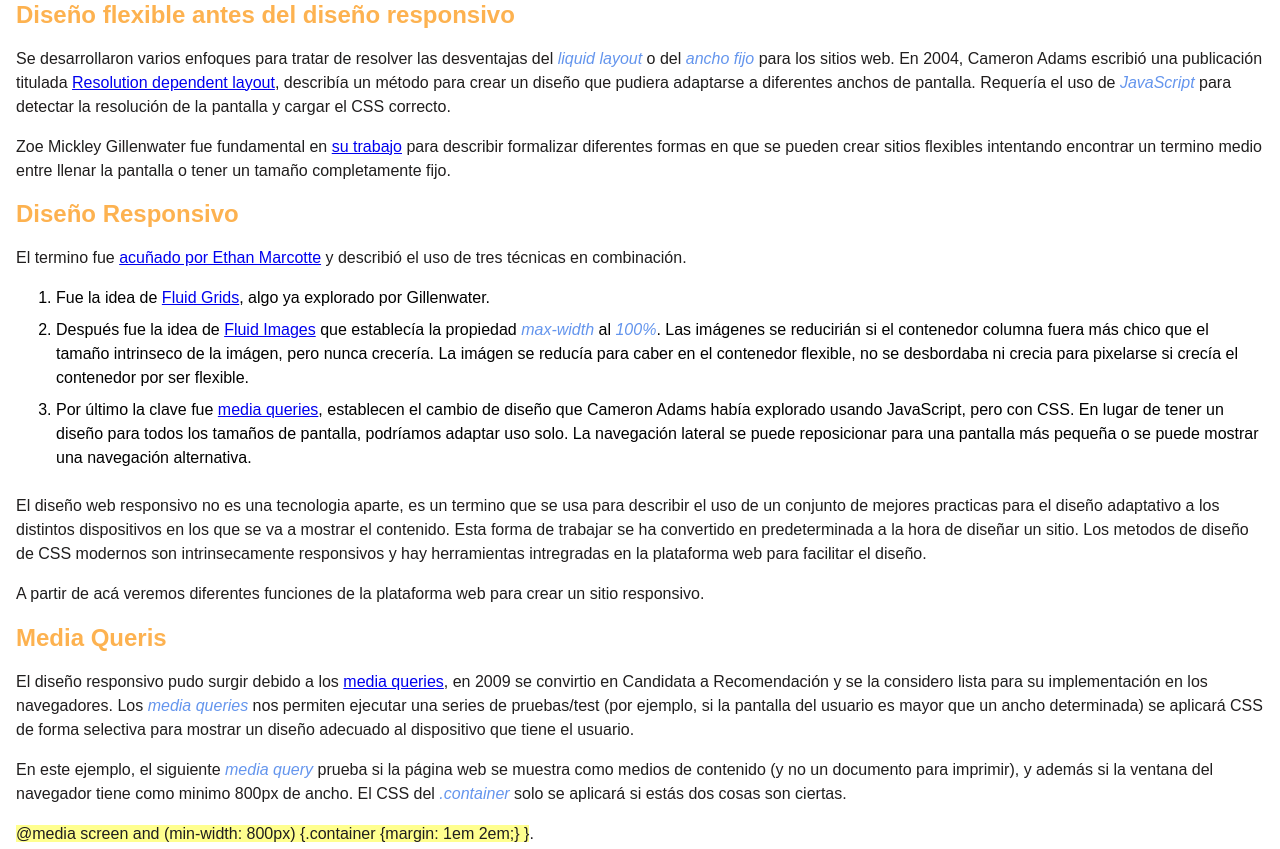
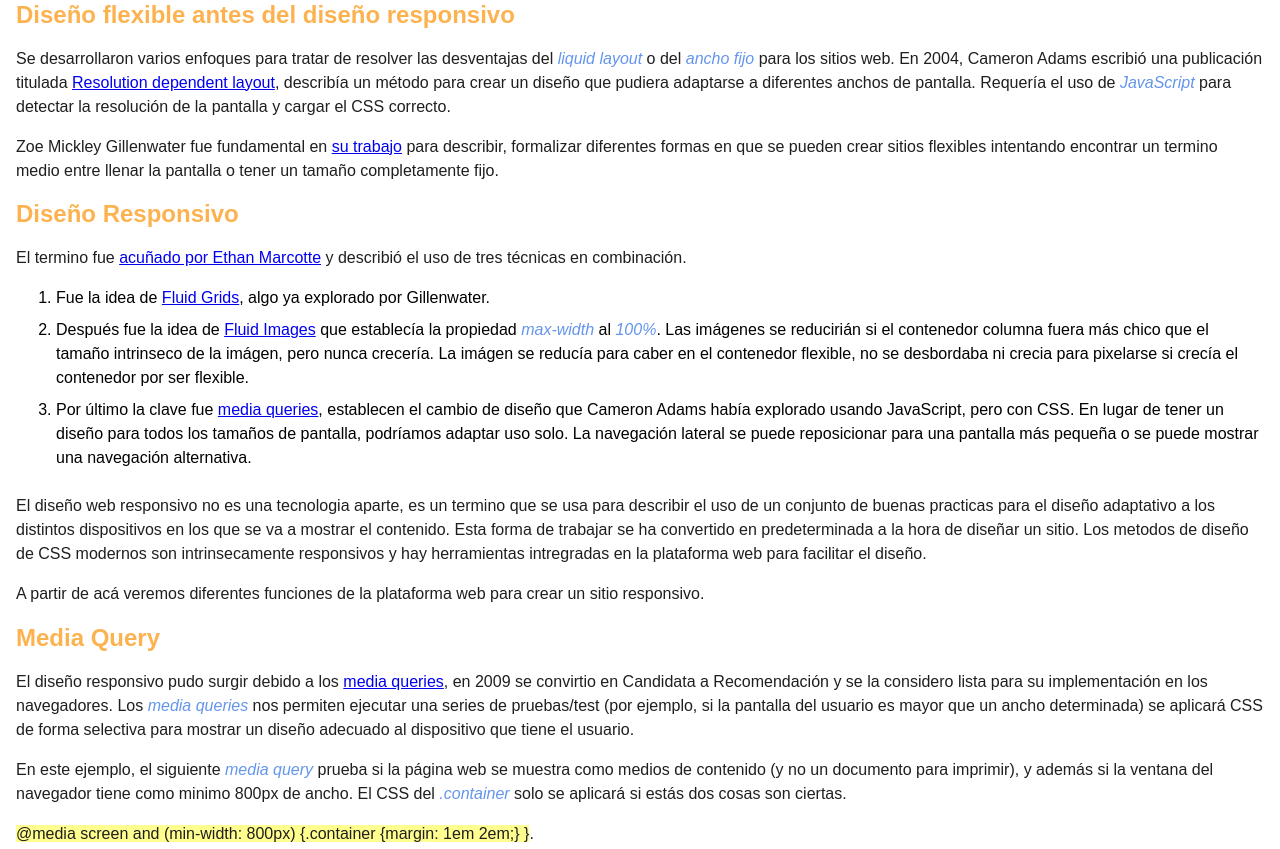
Before and after one commit to ivanepais/css-layout, a plain HTML site: page responsive-desing/index.html in a window 1280 px wide. Shown: the part 596-1445 px from the top of the page. Drawn offline with Linux system fonts and the light colour scheme.

Commit message:
correcciones

```diff
--- a/responsive-desing/index.html
+++ b/responsive-desing/index.html
@@ -21,7 +21,7 @@
 
 	<h2>Diseño flexible antes del diseño responsivo</h2>
 	<p>Se desarrollaron varios enfoques para tratar de resolver las desventajas del <em>liquid layout</em> o del <em>ancho fijo</em> para los sitios web. En 2004, Cameron Adams escribió una publicación titulada <a href="https://www.themaninblue.com/writing/perspective/2004/09/21/">Resolution dependent layout</a>, describía un método para crear un diseño que pudiera adaptarse a diferentes anchos de pantalla. Requería el uso de <em>JavaScript</em> para detectar la resolución de la pantalla y cargar el CSS correcto.</p>
-	<p>Zoe Mickley Gillenwater fue fundamental en <a href="https://zomigi.com/blog/voices-that-matter-slides-available/">su trabajo</a> para describir formalizar diferentes formas en que se pueden crear sitios flexibles intentando encontrar un termino medio entre llenar la pantalla o tener un tamaño completamente fijo.</p>
+	<p>Zoe Mickley Gillenwater fue fundamental en <a href="https://zomigi.com/blog/voices-that-matter-slides-available/">su trabajo</a> para describir, formalizar diferentes formas en que se pueden crear sitios flexibles intentando encontrar un termino medio entre llenar la pantalla o tener un tamaño completamente fijo.</p>
 
 	<h2>Diseño Responsivo</h2>
 	<p>El termino fue <a href="https://alistapart.com/article/responsive-web-design/">acuñado por Ethan Marcotte</a> y describió el uso de tres técnicas en combinación.</p>
@@ -31,11 +31,11 @@
 		<li>Por último la clave fue <a href="https://developer.mozilla.org/es/docs/Web/CSS/Media_Queries">media queries</a>, establecen el cambio de diseño que Cameron Adams había explorado usando JavaScript, pero con CSS. En lugar de tener un diseño para todos los tamaños de pantalla, podríamos adaptar uso solo. La navegación lateral se puede reposicionar para una pantalla más pequeña o se puede mostrar una navegación alternativa.</li>
 	</ol>
 
-	<p>El diseño web responsivo no es una tecnologia aparte, es un termino que se usa para describir  el uso de un conjunto de mejores practicas para el diseño adaptativo a los distintos dispositivos en los que se va a mostrar el contenido. Esta forma de trabajar se ha convertido en predeterminada a la hora de diseñar un sitio. Los metodos de diseño de CSS modernos son intrinsecamente responsivos y hay herramientas intregradas en la plataforma web para facilitar el diseño.</p>
+	<p>El diseño web responsivo no es una tecnologia aparte, es un termino que se usa para describir  el uso de un conjunto de buenas practicas para el diseño adaptativo a los distintos dispositivos en los que se va a mostrar el contenido. Esta forma de trabajar se ha convertido en predeterminada a la hora de diseñar un sitio. Los metodos de diseño de CSS modernos son intrinsecamente responsivos y hay herramientas intregradas en la plataforma web para facilitar el diseño.</p>
 
 	<p>A partir de acá veremos diferentes funciones de la plataforma web para crear un sitio responsivo.</p>
 
-	<h2>Media Queris</h2>
+	<h2>Media Query</h2>
 	<p>El diseño responsivo pudo surgir debido a los <a href="https://developer.mozilla.org/es/docs/Web/CSS/Media_Queries">media queries</a>, en 2009 se convirtio en Candidata a Recomendación y se la considero lista para su implementación en los navegadores. Los <em>media queries</em> nos permiten ejecutar una series de pruebas/test (por ejemplo, si la pantalla del usuario es mayor que un ancho determinada) se aplicará CSS de forma selectiva para mostrar un diseño adecuado al dispositivo que tiene el usuario.</p>
 	<p>En este ejemplo, el siguiente <em>media query</em> prueba si la página web se muestra como medios de contenido (y no un documento para imprimir), y además si la ventana del navegador tiene como minimo 800px de ancho. El CSS del <em>.container</em> solo se aplicará si estás dos cosas son ciertas.</p>
 	<p><span>@media screen and (min-width: 800px) {.container {margin: 1em 2em;} }</span>.</p>
```
